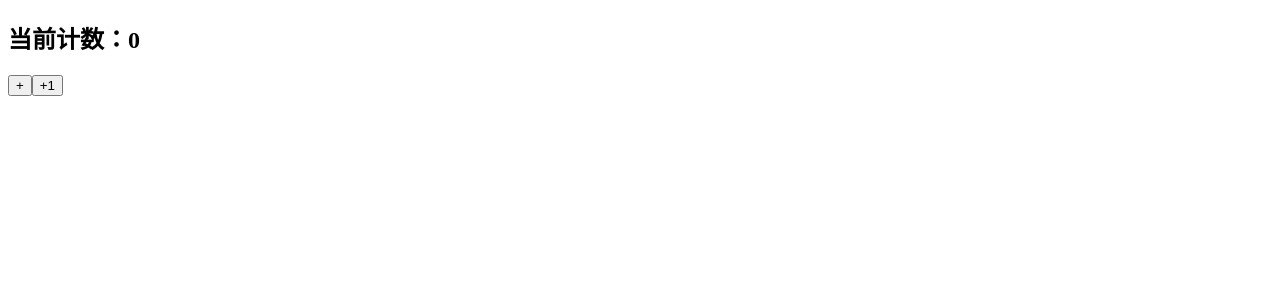
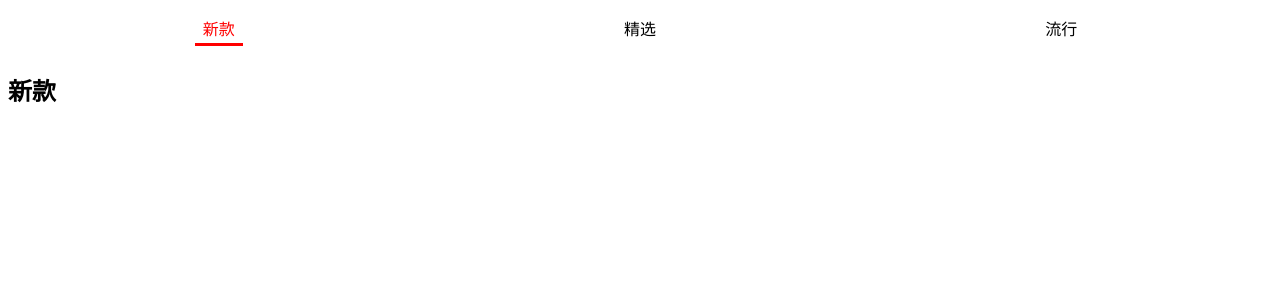
Before and after one commit to zhaoqifan884/learn_react, a React (Create React App) app in the folder 06_learn_components/: page / in a window 1280 px wide. Shown: the top 300 px of the page. Built offline with nearby package versions, Linux system fonts and the light colour scheme.

Commit message:
组件间的通信案例——TabControl

```diff
--- /dev/null
+++ b/06_learn_components/src/04_组件通信案例/App.js
@@ -0,0 +1,32 @@
+import React, {Component} from 'react';
+import TabControl from "./TabControl";
+
+class App extends Component {
+  constructor(props) {
+    super(props);
+
+    //定义写死的数据
+    this.titles = ['新款', '精选', '流行'];
+    this.state = {
+      //这里定义的是需要改变的数据
+      currentTitle: "新款"
+    }
+  }
+  render() {
+    const {currentTitle} = this.state;
+    return (
+      <div>
+        <TabControl itemClick={index => this.itemClick(index)}  titles={this.titles}/>
+        <h2>{currentTitle}</h2>
+      </div>
+    );
+  }
+  itemClick(index) {
+    // console.log(index)
+    this.setState({
+      currentTitle: this.titles[index]
+    })
+  }
+}
+
+export default App;
--- /dev/null
+++ b/06_learn_components/src/04_组件通信案例/TabControl.js
@@ -0,0 +1,50 @@
+import React, {Component} from 'react';
+import PropTypes from 'prop-types';
+
+class TabControl extends Component {
+  constructor(props) {
+    super(props);
+
+    this.state = {
+      currentIndex: 0
+    }
+  }
+
+  render() {
+    const {titles} = this.props;
+    const {currentIndex} = this.state;
+    return (
+      <div className="tab-control">
+        {
+          titles.map((item, index) => {
+            return(
+              <div key={index}
+                   className={"tab-item " + (index === currentIndex ? "active" : "")}
+                   onClick={e => this.indexClick(index)}>
+                <span>{item}</span>
+              </div>
+            )
+          })
+        }
+      </div>
+    );
+  }
+
+  indexClick(index) {
+    this.setState({
+      currentIndex: index
+    });
+
+    const {itemClick} = this.props;
+    itemClick(index);
+  }
+
+}
+
+
+TabControl.propTypes = {
+  //isRequired必传
+  titles: PropTypes.array.isRequired
+};
+
+export default TabControl;
--- /dev/null
+++ b/06_learn_components/src/04_组件通信案例/style.css
@@ -0,0 +1,22 @@
+.tab-control {
+  display: flex;
+  height: 44px;
+  line-height: 44px;
+}
+
+.tab-item {
+  flex: 1;
+  text-align: center;
+}
+
+.tab-item span {
+  padding: 5px 8px;
+}
+
+.tab-item.active span{
+  border-bottom: 3px solid red;
+}
+
+.tab-item.active {
+  color: red;
+}
--- a/06_learn_components/src/index.js
+++ b/06_learn_components/src/index.js
@@ -6,6 +6,8 @@
 // import App from "./03_组件间的通信/02_父传子_类组件.jsx";
 // import App from "./03_组件间的通信/03_父传子_函数组件.jsx";
 // import App from "./03_组件间的通信/04_父传子_属性验证.jsx";
-import App from "./03_组件间的通信/05_子传父通信_函数传递.jsx";
+// import App from "./03_组件间的通信/05_子传父通信_函数传递.jsx";
+import App from "./04_组件通信案例/App";
+import "./04_组件通信案例/style.css"
 
 ReactDOM.render(<App/>, document.getElementById("root"));
```
